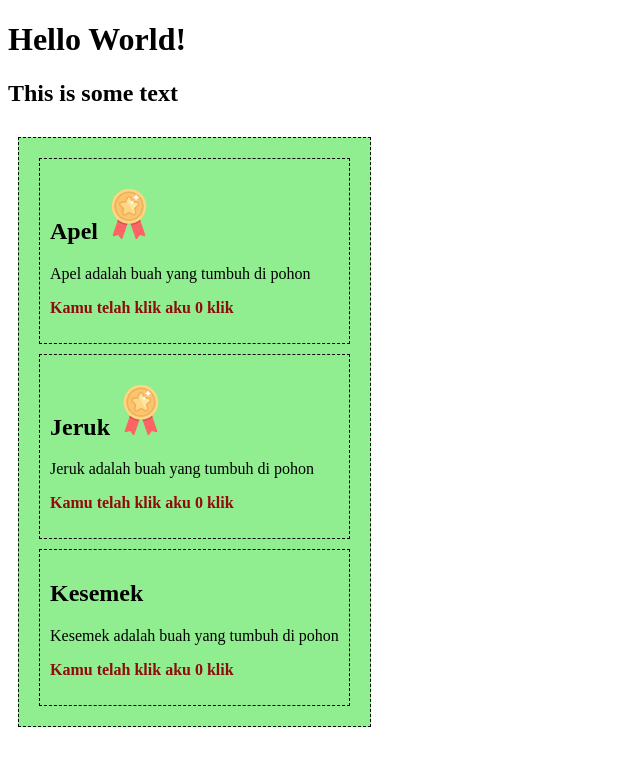
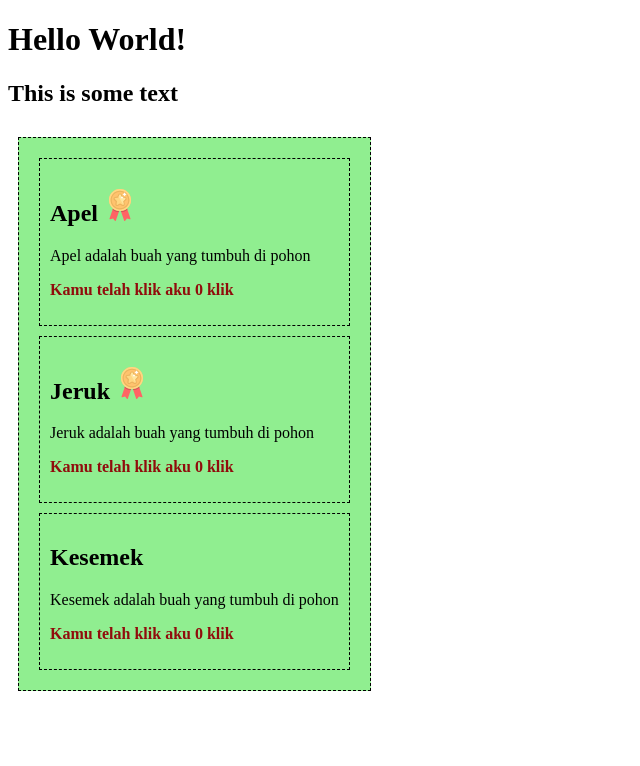
Before and after one commit to erymn/learn-vujs-w3s, a Vue app in the folder ScaleUp/firstsfc/: page / in a window 1280 px wide. Shown: the top 766 px of the page, without its empty margins (0-640 px from the left). Built offline with nearby package versions, Linux system fonts and the light colour scheme.

Commit message:
Vue Props as Object
untuk handle tipe data, dipakai props bertipe object

```diff
--- a/ScaleUp/firstsfc/src/components/FoodItem.vue
+++ b/ScaleUp/firstsfc/src/components/FoodItem.vue
@@ -1,6 +1,6 @@
 <template>
     <div v-on:click="countClicks">
-        <h2>{{ foodName }} <img src="../assets/img_quality.svg" v-show="isFavorite" width="50" height="50"></h2>
+        <h2>{{ foodName }} <img src="../assets/img_quality.svg" v-show="isFavorite" width="32" height="32"></h2>
         <p>{{ foodDesc }}</p>
         <!-- <p>{{ message }}</p> -->
         <p id="red">Kamu telah klik aku {{ clicks }} klik</p>
@@ -20,9 +20,16 @@
                 this.clicks++
             }
         },
-        props: [
-            'foodName','foodDesc','isFavorite'
-        ]
+        //Props as Object
+        props: {
+            foodName: String,
+            foodDesc: String,
+            isFavorite: Boolean
+        }
+        // //Default PROPS
+        // props: [
+        //     'foodName','foodDesc','isFavorite'
+        // ]
     }
 </script>
 
```
